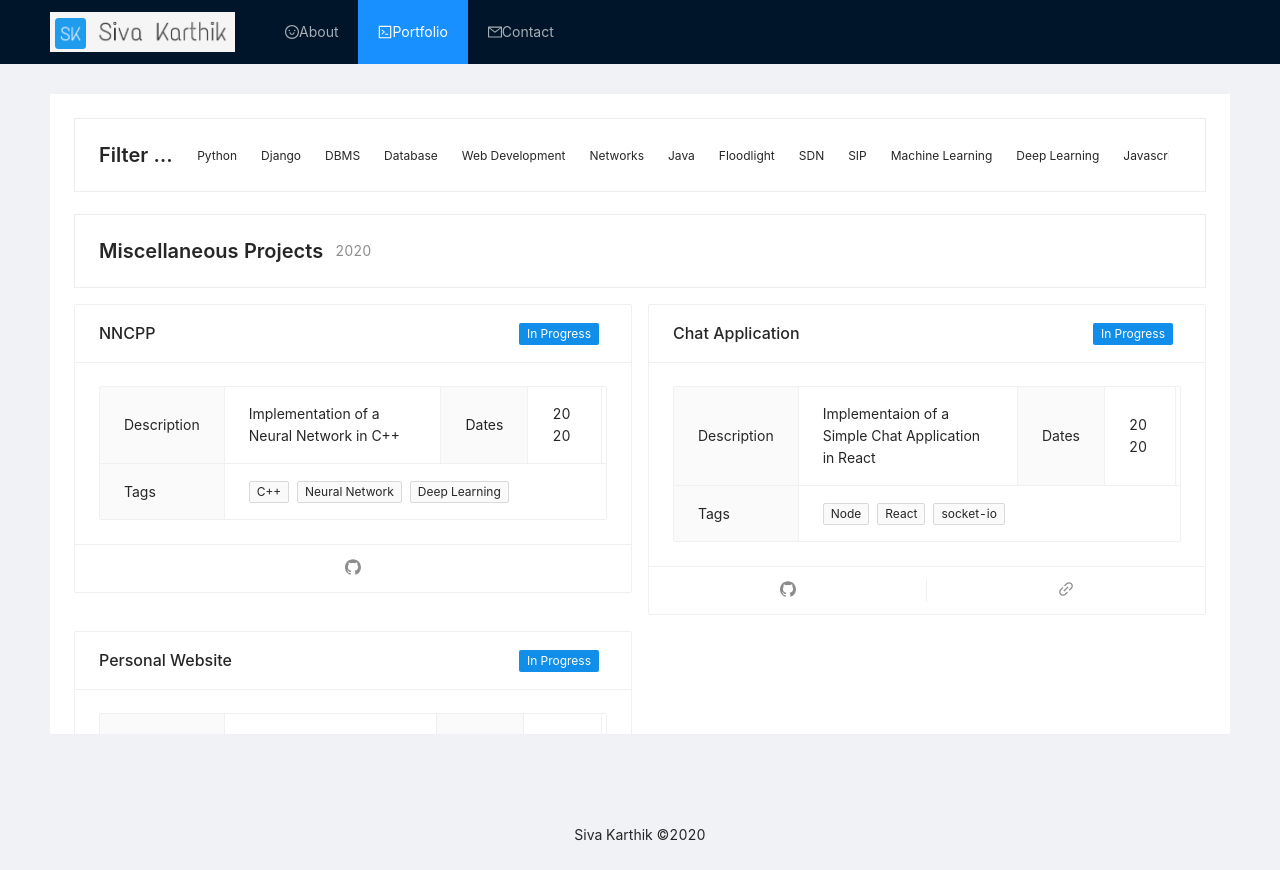
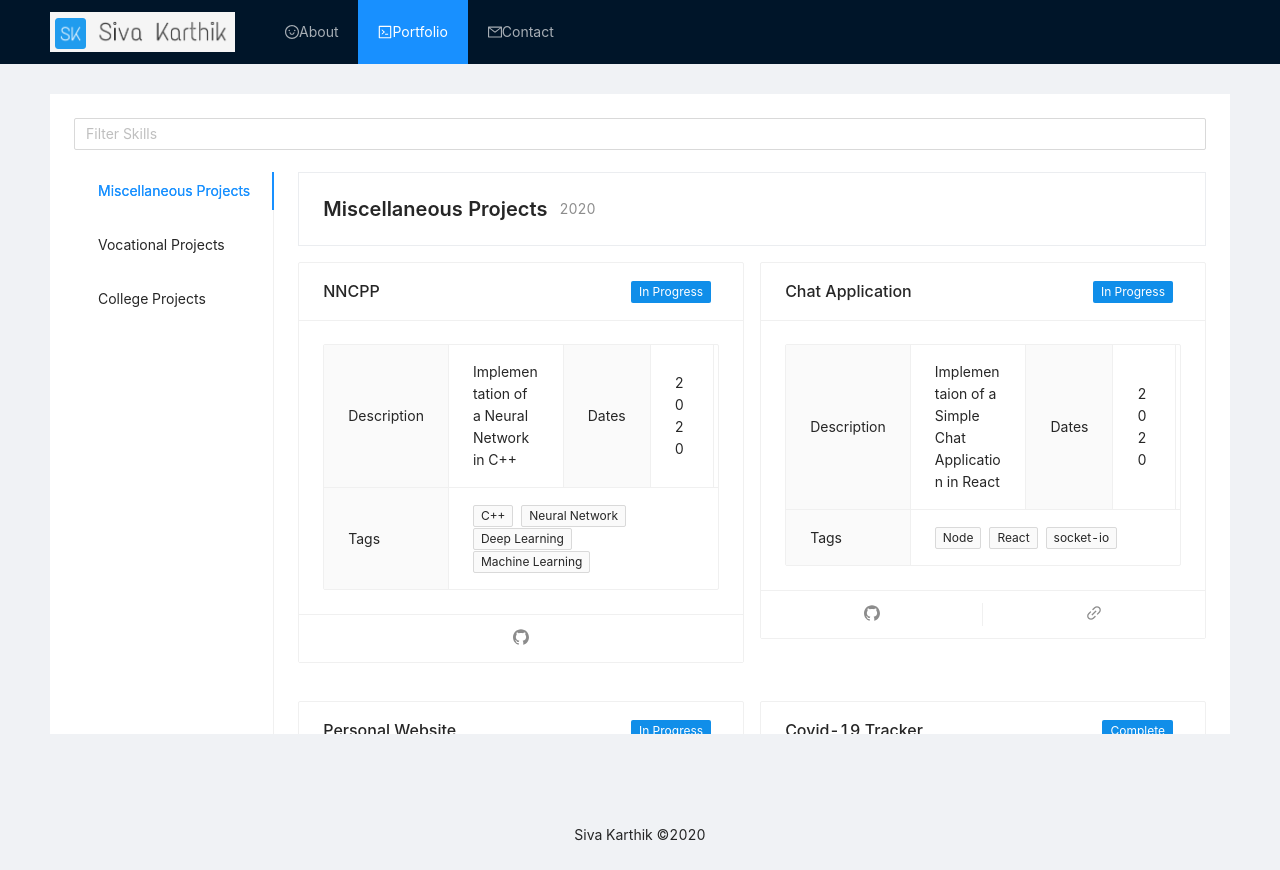
Before and after one commit to sivakarthik51/personal-website, a React (Create React App) app in the folder react-ui/: page /portfolio in a window 1280 px wide. Both pictures are taken after a click on the item "Portfolio". Built offline with nearby package versions, Linux system fonts and the light colour scheme.

Commit message:
Changing Tab Structure and Skill Filter in Portfolio

```diff
--- a/react-ui/src/Portfolio/Portfolio.js
+++ b/react-ui/src/Portfolio/Portfolio.js
@@ -1,8 +1,9 @@
 import React from 'react';
-import {Card,Descriptions,Col,Row,Tag, PageHeader} from 'antd';
-import SelectableTags from '../Common/SelectableTags';
+import {Card,Descriptions,Col,Row,Tag, PageHeader,Tabs,Select} from 'antd';
 import { GithubOutlined,LinkOutlined } from '@ant-design/icons';
 
+const { TabPane } = Tabs;
+const { Option } = Select;
 export default class PortfolioComponent extends React.Component {
     constructor(props){
         super(props);
@@ -18,7 +19,7 @@ export default class PortfolioComponent extends React.Component {
                     'title':'NNCPP',
                     'description':'Implementation of a Neural Network in C++',
                     'dates':'2020',
-                    'tags':['C++','Neural Network','Deep Learning'],
+                    'tags':['C++','Neural Network','Deep Learning','Machine Learning'],
                     'githubLink': 'https://github.com/sivakarthik51/NNCPP',
                     'status':'In Progress'
                 },
@@ -40,7 +41,18 @@ export default class PortfolioComponent extends React.Component {
                     'tags':['React','Node'],
                     'githubLink': 'https://github.com/sivakarthik51/personal-website',
                     'status':'In Progress'
+                },
+                {
+                    'key':'4',
+                    'title':'Covid-19 Tracker',
+                    'description':'Tracking the Covid-19 Outbreak',
+                    'dates':'2020',
+                    'tags':['React','Node','antd','highcharts'],
+                    'githubLink': 'https://github.com/sivakarthik51/covid-tracker',
+                    'projectLink':'http://c19track.netlify.app/',
+                    'status':'Complete'
                 }
+
 
             ],
             collegeProjects:[
@@ -183,33 +195,47 @@ export default class PortfolioComponent extends React.Component {
         const collegeProjs = this.getCards(this.state.filteredCollegeProjects);
         const vocationsProjs = this.getCards(this.state.filteredVocationalProjects);
         const miscProjs = this.getCards(this.state.filteredMiscProjects);
+        const filterBySkills = (
+            <Select
+                    mode="multiple"
+                    placeholder="Filter Skills"
+                    onChange={this.getSelectedTags}
+                    style={{ width: '100%' }}
+                >
+                    {this.state.allTags.map((element,i) => {
+                        return <Option key={element} >{element}</Option>
+                    })}
+                </Select>
+        );
 
         return (
             <>
-                <PageHeader title="Filter by Skills" className="site-page-header" subTitle={<SelectableTags tags={this.state.allTags} getSelectedTags={this.getSelectedTags} />} />
-                <br />
+            {filterBySkills}
 
+                <br /> <br />
+                <Tabs tabPosition="left">
+                    <TabPane tab="Miscellaneous Projects" key="1">
                         <PageHeader title="Miscellaneous Projects" className="site-page-header" subTitle="2020" />
 
                         <Row gutter={16}>
                             {miscProjs}
                         </Row>
-
+                    </TabPane>
+                    <TabPane tab="Vocational Projects" key="2">
                         <PageHeader title="Vocational Projects" className="site-page-header" subTitle="2018-2020" />
 
                         <Row gutter={16}>
                             {vocationsProjs}
                         </Row>
-
-
+                    </TabPane>
+                    <TabPane tab="College Projects" key="3">
                         <PageHeader title="Projects in College" className="site-page-header" subTitle="2014-2018" />
 
                         <Row gutter={16}>
                             {collegeProjs}
                         </Row>
-
-
-
+                    </TabPane>
+                </Tabs>
             </>
         )
     }
```
Lines whose indentation alone changed are shown as unchanged.
